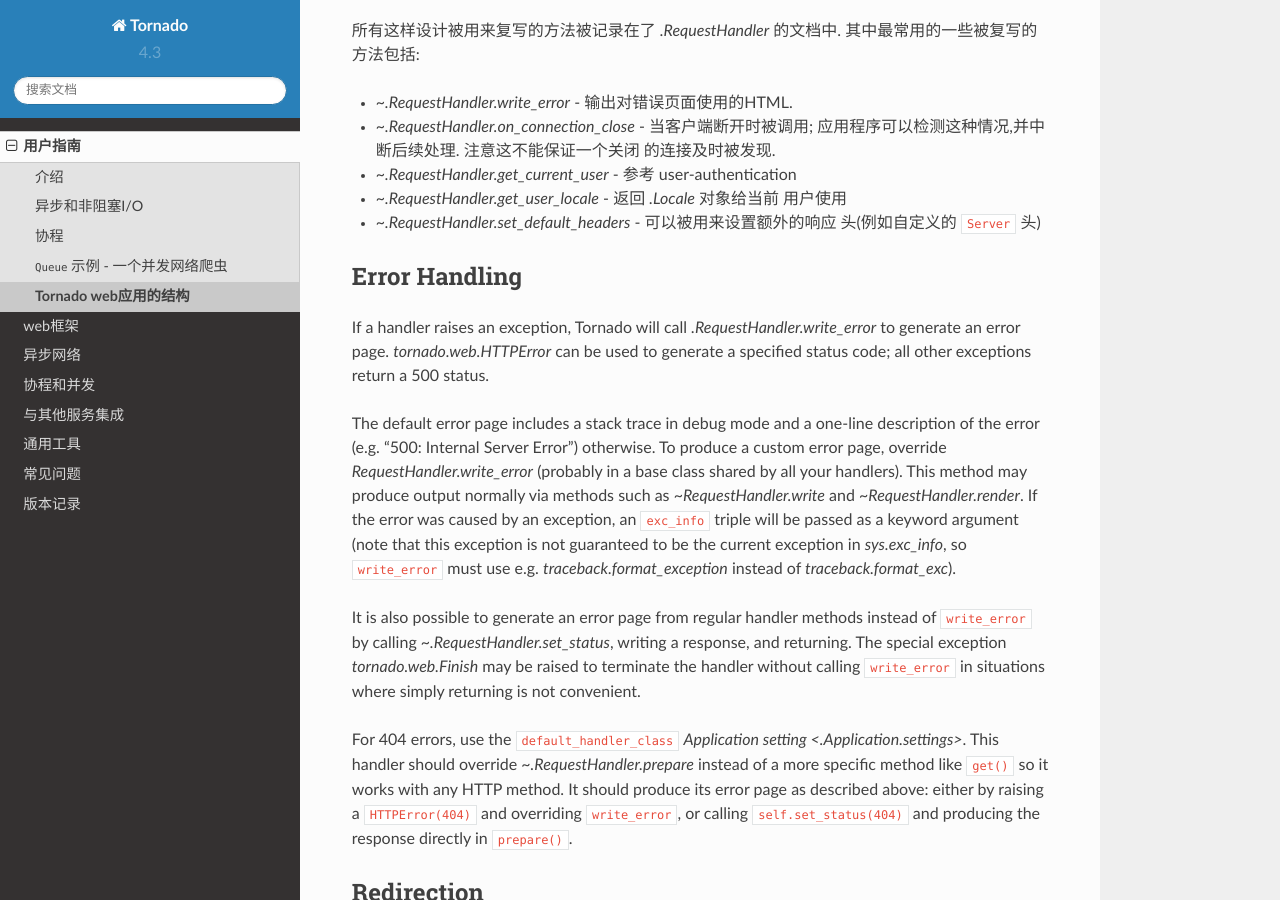
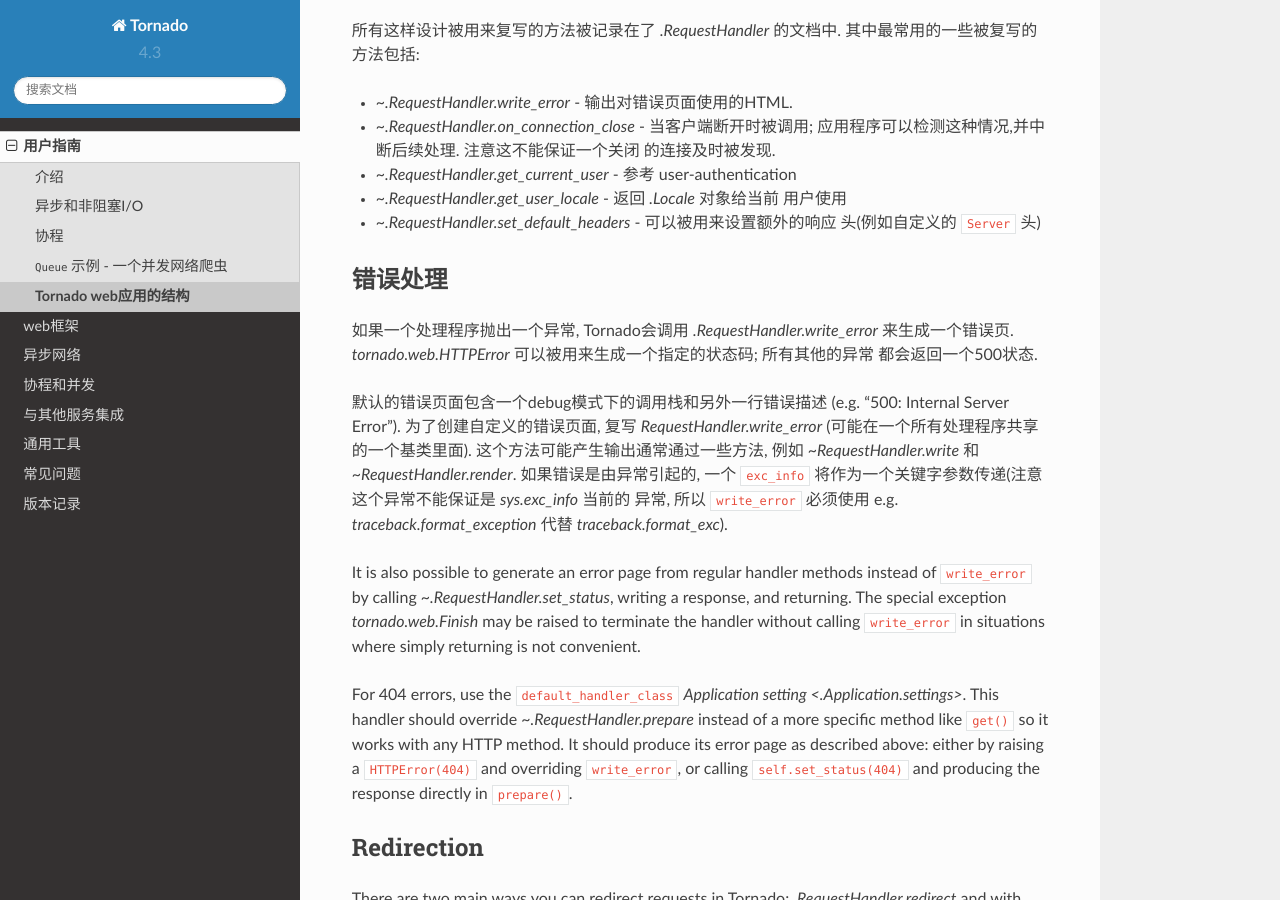
Before and after one commit to tao12345666333/tornado-zh, a Sphinx documentation site: the page built from docs/guide/structure.rst, in a window 1280 px wide and 900 px high, scrolled down 3040 px. Built offline with Sphinx 7.4.7 and the Read the Docs theme 2.0.0, drawn with Linux system fonts in a browser that asks for light colours; pages that are not in the unit, such as notebooks, are missing from menus.

Commit message:
ErrorHandler

```diff
--- a/docs/guide/structure.rst
+++ b/docs/guide/structure.rst
@@ -185,24 +185,21 @@
 - `~.RequestHandler.set_default_headers` - 可以被用来设置额外的响应
   头(例如自定义的 ``Server`` 头)
 
-Error Handling
+错误处理
 ~~~~~~~~~~~~~~
 
-If a handler raises an exception, Tornado will call
-`.RequestHandler.write_error` to generate an error page.
-`tornado.web.HTTPError` can be used to generate a specified status
-code; all other exceptions return a 500 status.
+如果一个处理程序抛出一个异常, Tornado会调用
+`.RequestHandler.write_error` 来生成一个错误页.
+`tornado.web.HTTPError` 可以被用来生成一个指定的状态码; 所有其他的异常
+都会返回一个500状态.
 
-The default error page includes a stack trace in debug mode and a
-one-line description of the error (e.g. "500: Internal Server Error")
-otherwise.  To produce a custom error page, override
-`RequestHandler.write_error` (probably in a base class shared by all
-your handlers).  This method may produce output normally via
-methods such as `~RequestHandler.write` and `~RequestHandler.render`.
-If the error was caused by an exception, an ``exc_info`` triple will
-be passed as a keyword argument (note that this exception is not
-guaranteed to be the current exception in `sys.exc_info`, so
-``write_error`` must use e.g.  `traceback.format_exception` instead of
+默认的错误页面包含一个debug模式下的调用栈和另外一行错误描述
+(e.g. "500: Internal Server Error").  为了创建自定义的错误页面, 复写
+`RequestHandler.write_error` (可能在一个所有处理程序共享的一个基类里面).
+这个方法可能产生输出通常通过一些方法, 例如 `~RequestHandler.write` 和
+`~RequestHandler.render`. 如果错误是由异常引起的, 一个 ``exc_info``
+将作为一个关键字参数传递(注意这个异常不能保证是 `sys.exc_info` 当前的
+异常, 所以 ``write_error`` 必须使用 e.g.  `traceback.format_exception` 代替
 `traceback.format_exc`).
 
 It is also possible to generate an error page from regular handler
```
